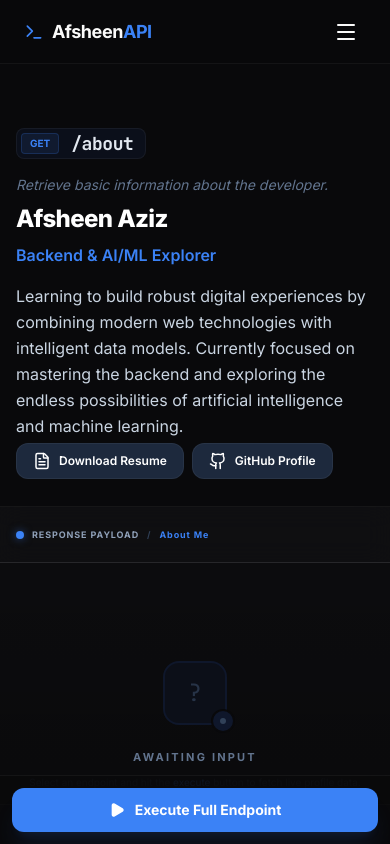
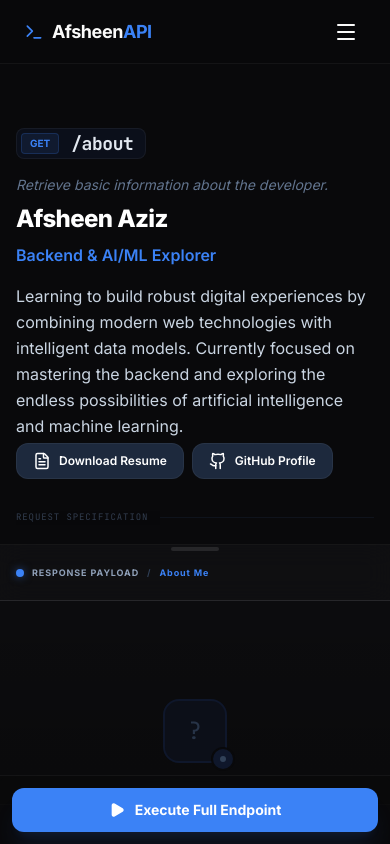
Before and after one commit to Afsheen-Aziz/portfolio, a Next.js app: page / in a window 390 px wide. Built offline with nearby package versions, Linux system fonts and the light colour scheme.

Commit message:
Optimize mobile snap alignment and implement resizable Terminal panel

```diff
--- a/src/app/page.tsx
+++ b/src/app/page.tsx
@@ -79,10 +79,47 @@ export default function Home() {
     setIsMobileMenuOpen(false);
   };
 
+  const [consoleSize, setConsoleSize] = useState({ width: 450, height: 300 }); // Desktop width, Mobile height
+  const [isResizing, setIsResizing] = useState(false);
+
+  // Resize handler for Terminal
+  useEffect(() => {
+    const handleMouseMove = (e: MouseEvent | TouchEvent) => {
+      if (!isResizing) return;
+
+      const clientX = 'touches' in e ? e.touches[0].clientX : e.clientX;
+      const clientY = 'touches' in e ? e.touches[0].clientY : e.clientY;
+
+      if (window.innerWidth >= 1024) { // Desktop Width
+        const newWidth = window.innerWidth - clientX;
+        setConsoleSize(prev => ({ ...prev, width: Math.max(300, Math.min(newWidth, window.innerWidth * 0.6)) }));
+      } else { // Mobile Height
+        const newHeight = window.innerHeight - clientY;
+        setConsoleSize(prev => ({ ...prev, height: Math.max(150, Math.min(newHeight, window.innerHeight * 0.8)) }));
+      }
+    };
+
+    const handleMouseUp = () => setIsResizing(false);
+
+    if (isResizing) {
+      window.addEventListener('mousemove', handleMouseMove);
+      window.addEventListener('mouseup', handleMouseUp);
+      window.addEventListener('touchmove', handleMouseMove);
+      window.addEventListener('touchend', handleMouseUp);
+    }
+
+    return () => {
+      window.removeEventListener('mousemove', handleMouseMove);
+      window.removeEventListener('mouseup', handleMouseUp);
+      window.removeEventListener('touchmove', handleMouseMove);
+      window.removeEventListener('touchend', handleMouseUp);
+    };
+  }, [isResizing]);
+
   const activeState = executionStates[activeId] || { response: null, status: null, time: null, isExecuting: false };
 
   return (
-    <div className="flex h-screen bg-background overflow-hidden relative">
+    <div className="flex h-screen bg-background overflow-hidden relative select-none">
       {/* Mobile Header */}
       <div className="lg:hidden absolute top-0 left-0 right-0 h-16 border-b border-white/5 bg-background/80 backdrop-blur-xl z-50 flex items-center justify-between px-6">
         <div className="flex items-center gap-2">
@@ -134,7 +171,7 @@ export default function Home() {
             <div
               key={endpoint.id}
               id={endpoint.id}
-              className="min-h-[70vh] lg:min-h-screen border-b border-white/5 last:border-0 py-12 lg:py-20 scroll-mt-16 lg:scroll-mt-0 snap-start snap-always flex flex-col justify-center"
+              className="min-h-[70vh] lg:min-h-screen border-b border-white/5 last:border-0 py-12 lg:py-20 scroll-mt-[100px] lg:scroll-mt-0 snap-start snap-always flex flex-col justify-center"
             >
               <MainPanel
                 endpoint={endpoint}
@@ -146,12 +183,19 @@ export default function Home() {
         </div>
 
         {/* Console / Response Panel */}
-        <div className="h-[40vh] lg:h-full lg:w-[450px] border-t lg:border-t-0 lg:border-l border-white/5 bg-card/5 backdrop-blur-xl shrink-0">
+        <div
+          style={{
+            height: window.innerWidth < 1024 ? `${consoleSize.height}px` : '100%',
+            width: window.innerWidth >= 1024 ? `${consoleSize.width}px` : '100%'
+          }}
+          className="relative border-t lg:border-t-0 lg:border-l border-white/5 bg-card/5 backdrop-blur-xl shrink-0 transition-[height,width] duration-75 ease-out"
+        >
           <ResponsePanel
             response={activeState.response}
             status={activeState.status}
             time={activeState.time}
             activeEndpointLabel={endpoints.find(e => e.id === activeId)?.label}
+            onResizeStart={() => setIsResizing(true)}
           />
         </div>
       </main>
--- a/src/components/ResponsePanel.tsx
+++ b/src/components/ResponsePanel.tsx
@@ -9,11 +9,29 @@ interface ResponsePanelProps {
     status: number | null;
     time: number | null;
     activeEndpointLabel?: string;
+    onResizeStart: () => void;
 }
 
-export default function ResponsePanel({ response, status, time, activeEndpointLabel }: ResponsePanelProps) {
+export default function ResponsePanel({ response, status, time, activeEndpointLabel, onResizeStart }: ResponsePanelProps) {
     return (
-        <div className="w-full h-full flex flex-col bg-[#0c0c0e]">
+        <div className="w-full h-full flex flex-col bg-[#0c0c0e] relative group/terminal">
+            {/* Resize Handle - Top (Mobile) */}
+            <div
+                onMouseDown={onResizeStart}
+                onTouchStart={onResizeStart}
+                className="lg:hidden absolute -top-1 left-0 right-0 h-4 cursor-ns-resize z-50 flex items-center justify-center group"
+            >
+                <div className="w-12 h-1 bg-white/10 rounded-full group-hover:bg-accent-get/50 transition-colors" />
+            </div>
+
+            {/* Resize Handle - Left (Desktop) */}
+            <div
+                onMouseDown={onResizeStart}
+                className="hidden lg:block absolute top-0 -left-1 bottom-0 w-3 cursor-ew-resize z-50 group"
+            >
+                <div className="h-full w-[1px] bg-white/5 group-hover:bg-accent-get/50 transition-colors mx-auto" />
+            </div>
+
             <div className="p-3 px-4 border-b border-border flex items-center justify-between bg-card/30 backdrop-blur-md sticky top-0 z-10 h-14">
                 <div className="flex items-center gap-2">
                     <div className="w-2 h-2 rounded-full bg-accent-get shadow-[0_0_8px_rgba(59,130,246,0.5)]" />
```
